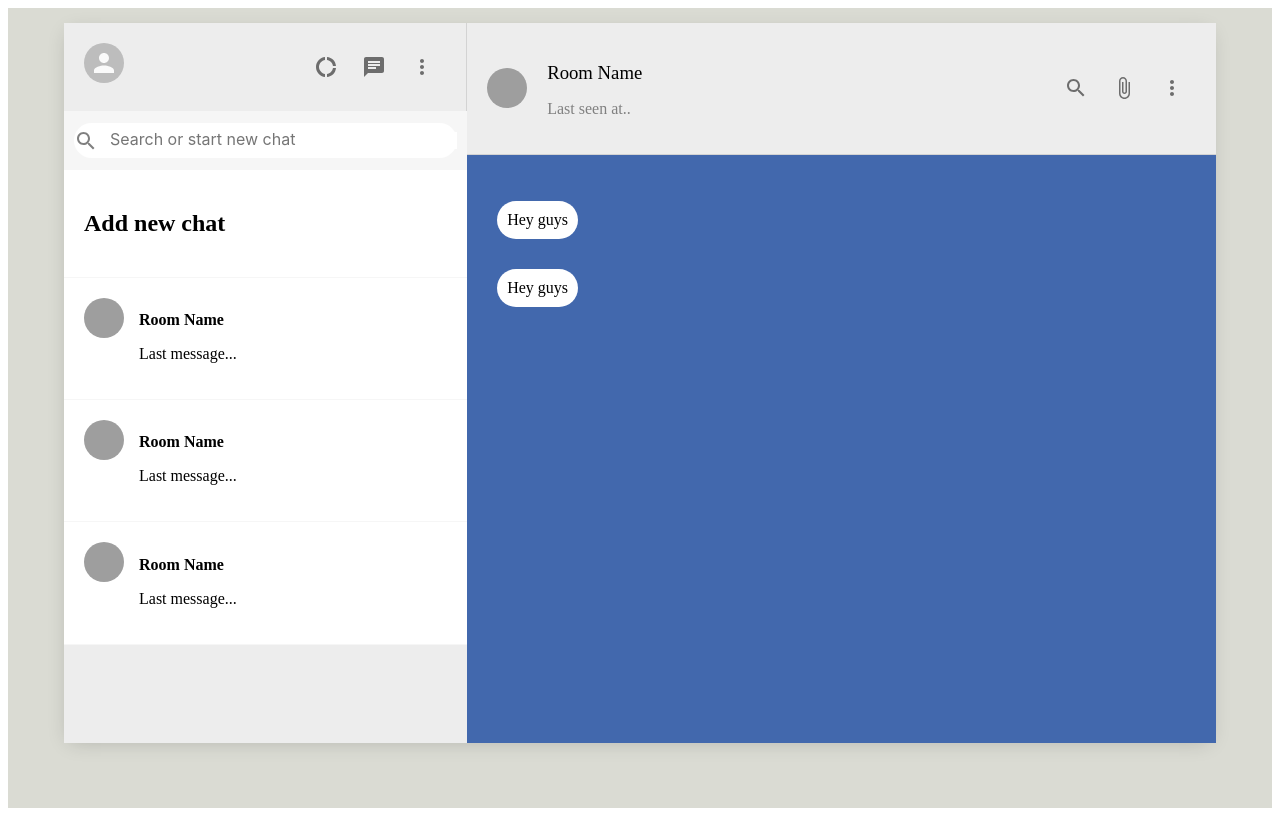
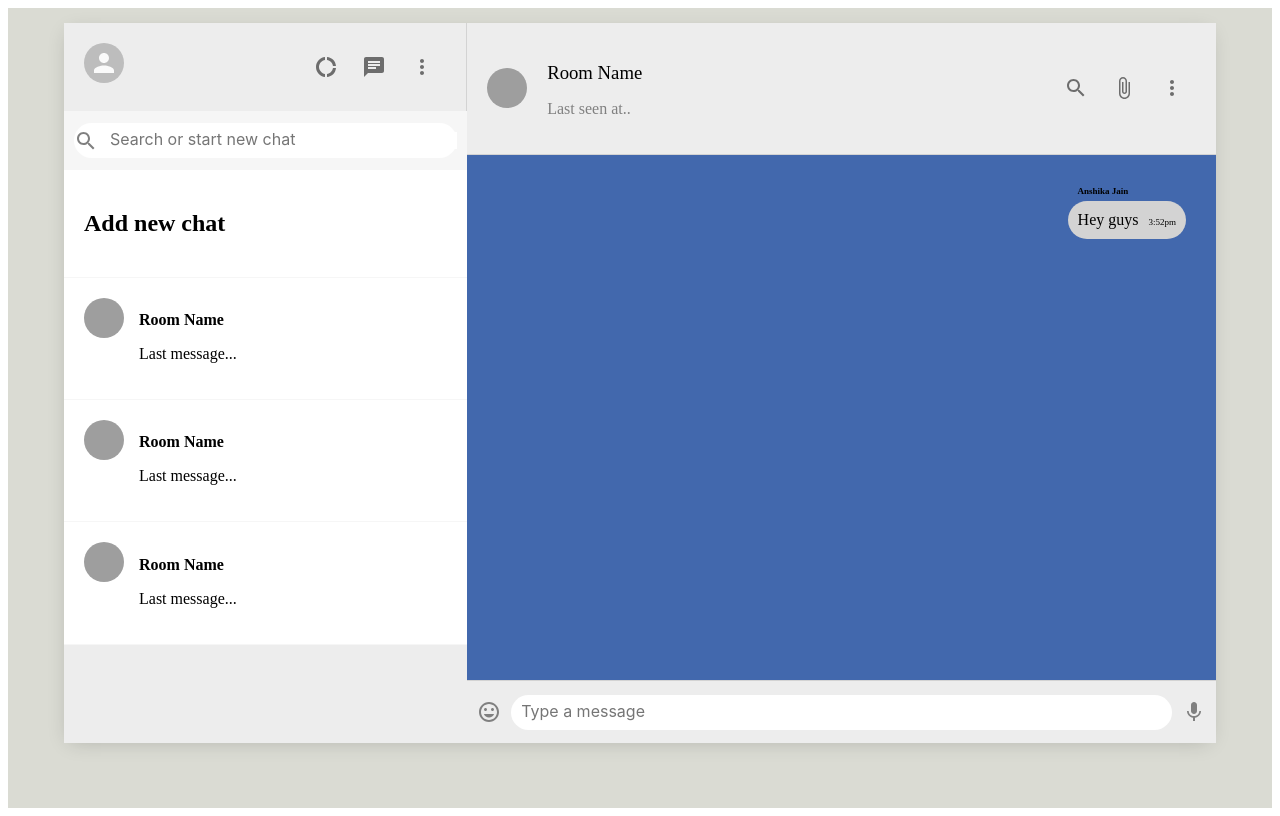
Before and after one commit to ds-astroboy/chatify, a React (Create React App) app: page / in a window 1280 px wide. Built offline with nearby package versions, Linux system fonts and the light colour scheme; grey boxes are pictures that could not be loaded.

Commit message:
Chat Body Complete

```diff
--- a/src/components/Chat.css
+++ b/src/components/Chat.css
@@ -48,3 +48,49 @@
     width: fit-content;
     margin-bottom: 30px;
 }
+
+.chat_receiver{
+    margin-left: auto;
+    background-color: lightgrey;
+}
+
+.chat_name{
+    position: absolute;
+    top: -15px;
+    font-weight: 800;
+    font-size: xx-small;
+}
+
+.chat_timestamp{
+    margin-left: 10px;
+    font-size: xx-small;
+}
+
+.chat_footer{
+    display: flex;
+    justify-content: space-between;
+    align-items: center;
+    height: 62px;
+    border-top: 1px solid lightgray;
+}
+
+.chat_footer > form{
+    flex: 1;
+    display: flex;
+}
+
+.chat_footer >form>input{
+    flex: 1;
+    border-radius: 30px;
+    padding: 10px;
+    border: none;
+}
+
+.chat_footer>form>button {
+    display: none;
+}
+
+.chat_footer > .MuiSvgIcon-root{
+    padding: 10px;
+    color: gray;
+}
--- a/src/components/Chat.js
+++ b/src/components/Chat.js
@@ -3,13 +3,21 @@
 import "./Chat.css";
 import { AttachFile, SearchOutlined } from '@material-ui/icons';
 import MoreVertIcon from '@material-ui/icons/MoreVert';
+import InsertEmoticonIcon from '@material-ui/icons/InsertEmoticon';
+import MicIcon from '@material-ui/icons/Mic';
 
 function Chat() {
+    const [input, setInput]=useState("");
     const [seed, setSeed] = useState('');
 
     useEffect( () => {
         setSeed(Math.floor(Math.random() * 5000));
         }, []);
+
+    const sendMessage= (e) => {
+        e.preventDefault();
+        console.log("You typed >>>", input);
+    };
 
     return (
         <div className="chat">
@@ -33,11 +41,18 @@
                 </div>
             </div>
             <div className="chat_body">
-            <p className="chat_message">Hey guys</p>
-            <p className="chat_message">Hey guys</p>
+            <p className={`chat_message ${true && `chat_receiver`}`}>
+            <span className="chat_name">Anshika Jain</span>Hey guys
+            <span className="chat_timestamp">3:52pm</span>
+            </p>
             </div>
             <div className="chat_footer">
-
+                 <InsertEmoticonIcon />
+              <form>
+                  <input value={input} onChange={ (e) => setInput(e.target.value)} type="text" placeholder="Type a message" />
+                  <button onClick={sendMessage} type="submit">Send a message</button>
+              </form>
+                 <MicIcon />
             </div>
         </div>
     )
```
